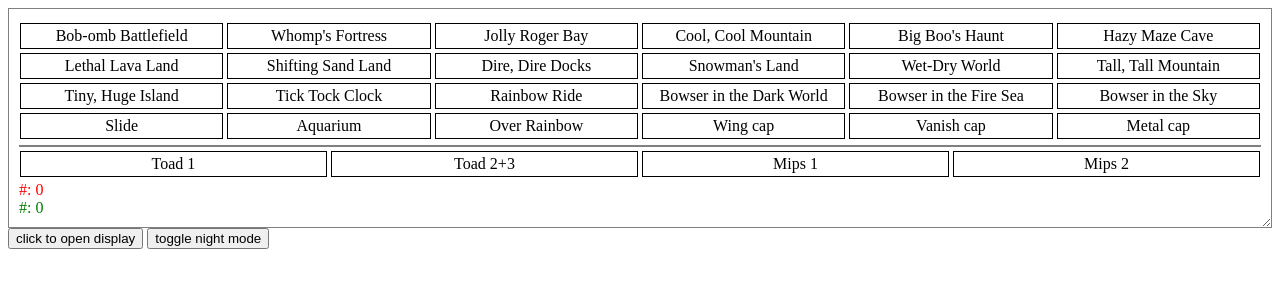
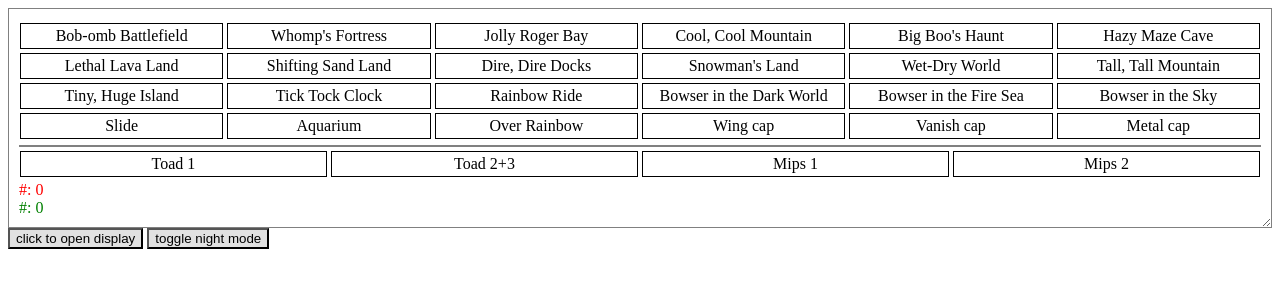
Before and after one commit to Demki/dex, a plain HTML site: page dex/sm64levelsDexNew.html in a window 1280 px wide. Drawn offline with Linux system fonts and the light colour scheme.

Commit message:
changed buttons color in night mode

```diff
--- a/dex/sm64levelsDexNew.css
+++ b/dex/sm64levelsDexNew.css
@@ -3,6 +3,7 @@ body {
   --foreground: black;
   --midColor: grey;
   --hoverColor: blue;
+  --buttonBGColor: #e1e1e1;
   --arrowStartColor: rgb(131, 131, 4);
   --color1: red;
   --color2: green;
@@ -14,6 +15,7 @@ body.nightMode {
   --foreground: #bab6c2;
   --midColor: rgb(83, 82, 82);
   --hoverColor: rgb(51, 51, 155);
+  --buttonBGColor: #515151;
   --arrowStartColor: yellow;
   --color1: rgb(219, 27, 27);
   --color2: rgb(30, 126, 30);
@@ -118,3 +120,8 @@ div[data-looping^="yes"]::after {
 #connectingLine {
   stroke: var(--foreground);
 }
+
+input[type=button] {
+  color: var(--foreground);
+  background-color: var(--buttonBGColor);
+}
```
